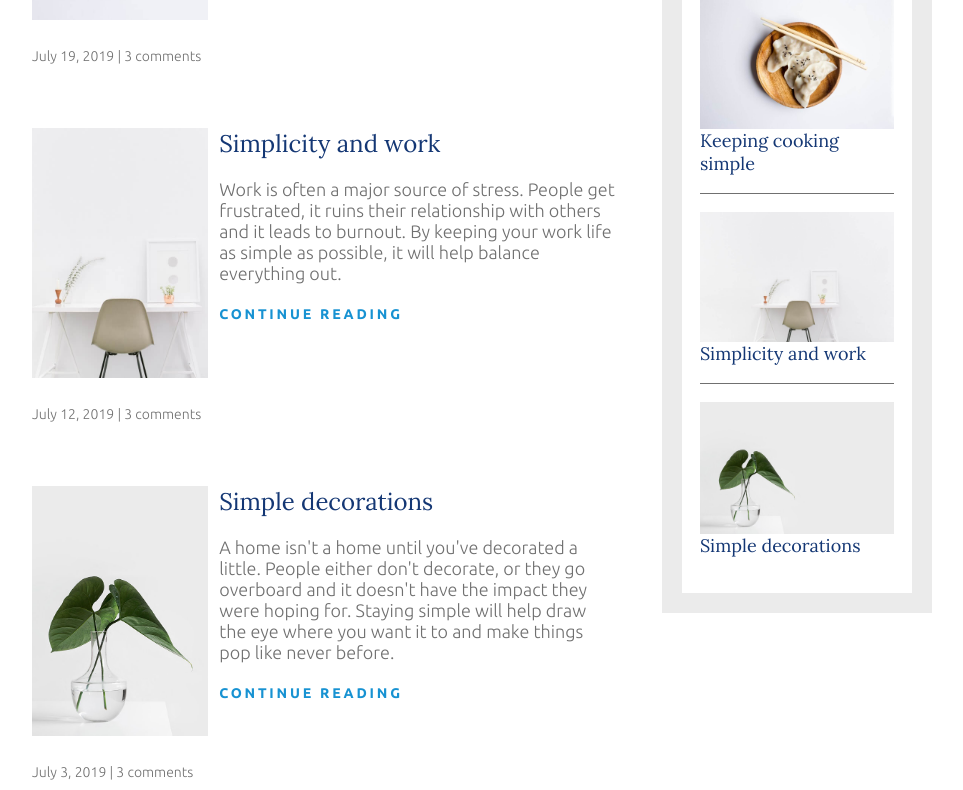
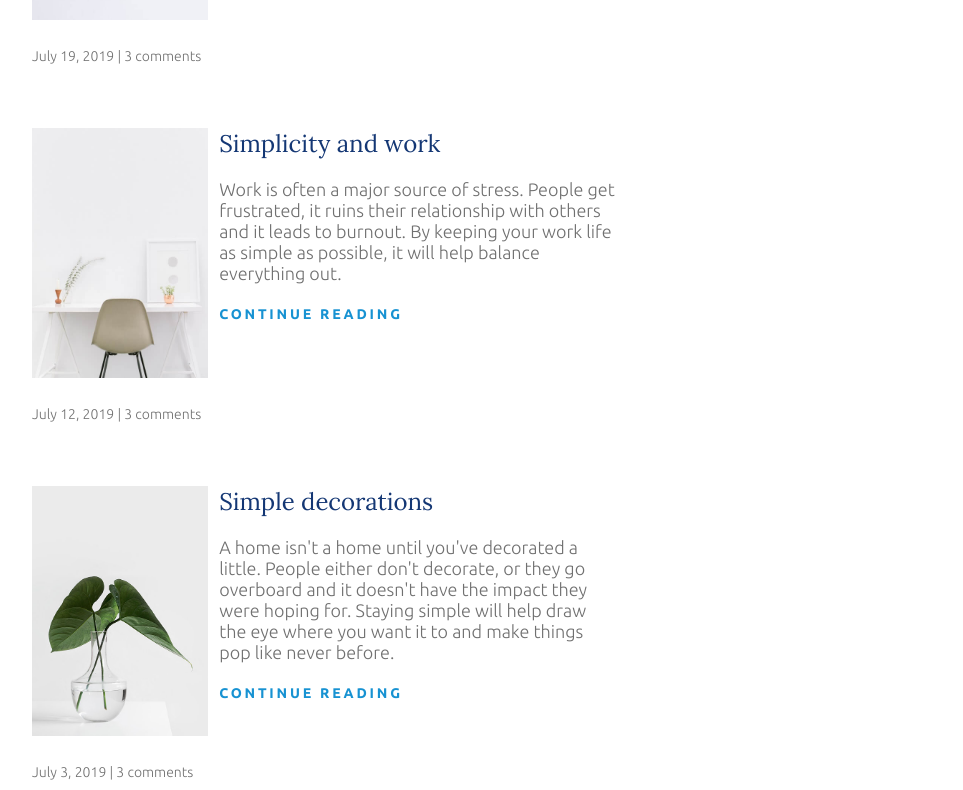
Before and after one commit to evgeniyPP/living-simple, a plain HTML site: page recent-posts.html in a window 1280 px wide. Shown: the part 771-1561 px from the top of the page, without its empty margins (158-1121 px from the left). Drawn offline with Linux system fonts and the light colour scheme.

Commit message:
last changes

```diff
--- a/recent-posts.html
+++ b/recent-posts.html
@@ -115,25 +115,6 @@
             simple.
           </p>
         </div>
-        <div class="sidebar-widget">
-          <h2 class="widget-title">Recent posts</h2>
-          <div class="widget-recent-post">
-            <h3 class="widget-recent-post-title">Keeping cooking simple</h3>
-            <img src="./images/cooking.jpg" alt="image" class="widget-image" />
-          </div>
-          <div class="widget-recent-post">
-            <h3 class="widget-recent-post-title">Simplicity and work</h3>
-            <img src="./images/at-work.jpg" alt="image" class="widget-image" />
-          </div>
-          <div class="widget-recent-post">
-            <h3 class="widget-recent-post-title">Simple decorations</h3>
-            <img
-              src="./images/decorations.jpg"
-              alt="image"
-              class="widget-image"
-            />
-          </div>
-        </div>
       </aside>
     </div>
 
--- a/style.css
+++ b/style.css
@@ -270,6 +270,10 @@ nav a:focus {
 }
 
 /* about-me */
+.aboutme {
+  margin-bottom: 2em;
+}
+
 .aboutme-image {
   width: 100%;
   max-height: 300px;
```
